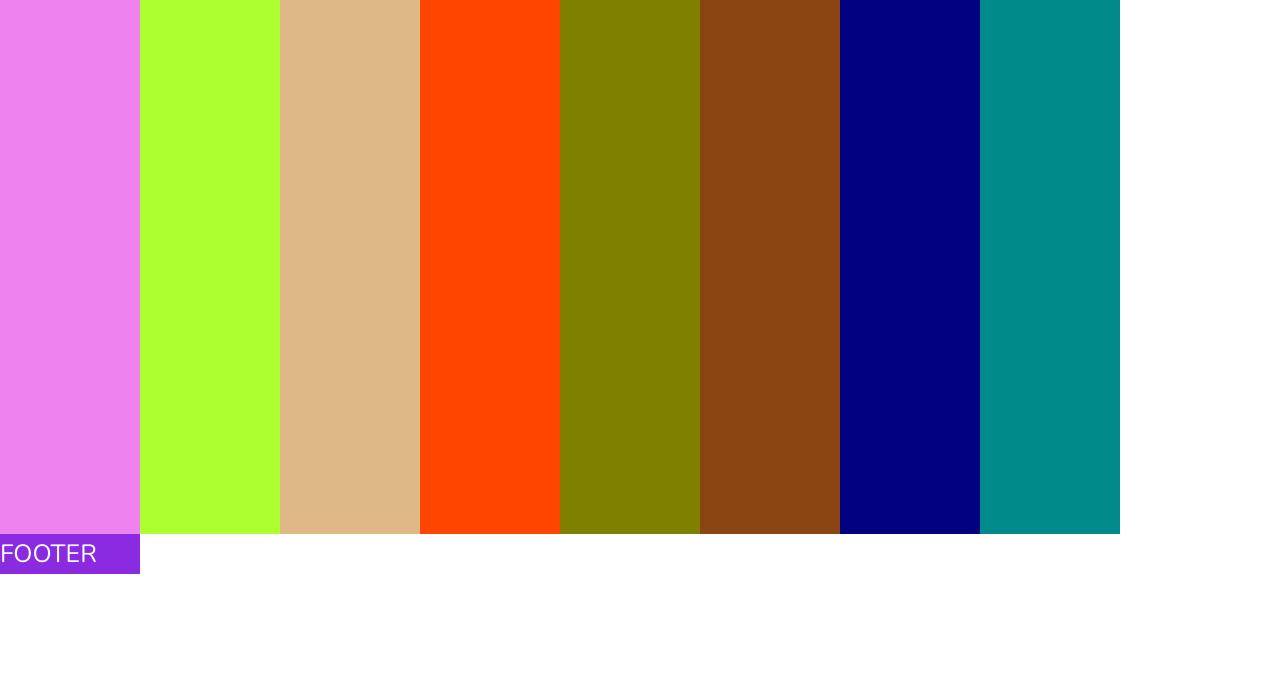
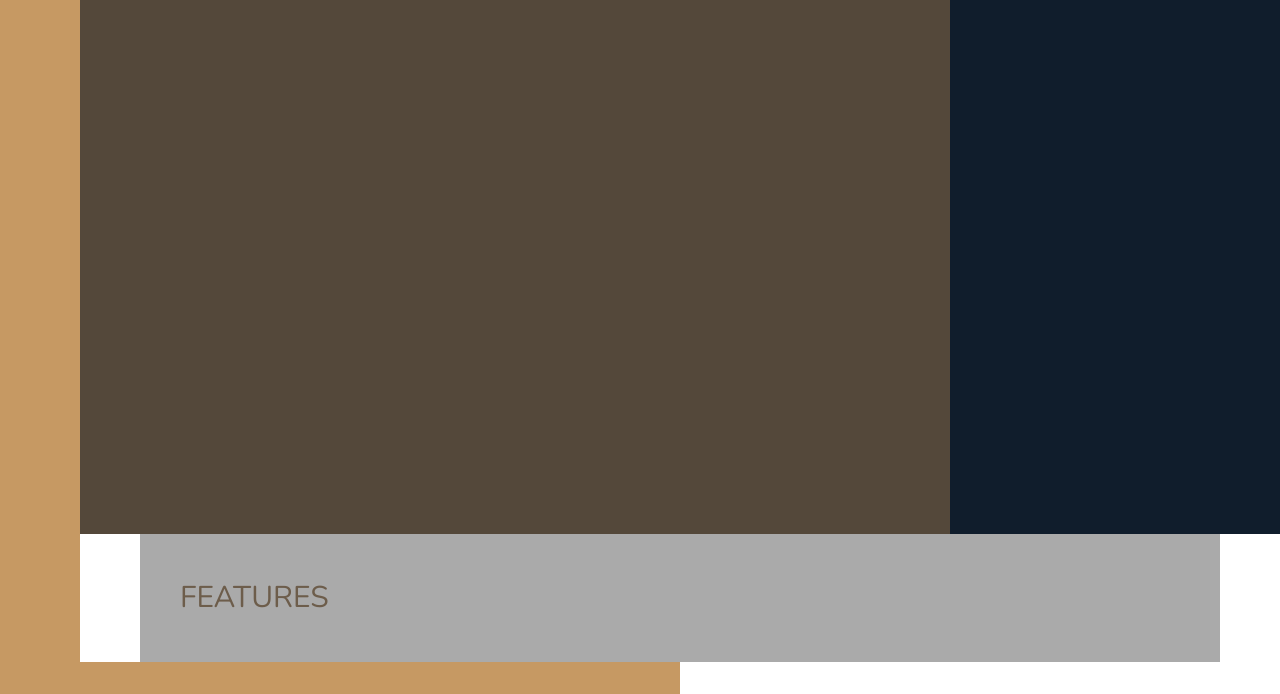
Before and after one commit to Ahmad-Dorri/nexter-responsive-web-page, a website: page index.html in a window 1280 px wide. Shown: the part 106-800 px from the top of the page. Drawn offline with nearby package versions, Linux system fonts and the light colour scheme.

Commit message:
grid is done

```diff
--- a/sass/_base.scss
+++ b/sass/_base.scss
@@ -28,11 +28,8 @@ html {
 }
 
 body {
-  //test:
-  font-size: 2.5rem;
-  color: white;
   font-family: $font-primary;
-  //   color: $color-grey-dark-2;
+  color: $color-grey-dark-2;
   font-weight: 300;
   line-height: 1.6;
 }
@@ -40,5 +37,14 @@ body {
 .container {
   display: grid;
   grid-template-rows: 80vh min-content 40vw min-content min-content min-content;
-  grid-template-columns: repeat(8, 1fr);
+  grid-template-columns:
+    [side-start] 8rem [side-end full-start] minmax(
+      6rem,
+      1fr
+    ) [center-start] repeat(8, [col-start] minmax(min-content, 14rem) [col-end])
+    [center-end] minmax(6rem, 1fr) [full-end];
+  & > * {
+    font-size: 3rem;
+    padding: 4rem;
+  }
 }
--- a/sass/_features.scss
+++ b/sass/_features.scss
@@ -1,3 +1,4 @@
 .features {
-  background-color: orangered;
+  background-color: $color-grey-light-2;
+  grid-column: center-start / center-end;
 }
--- a/sass/_footer.scss
+++ b/sass/_footer.scss
@@ -1,3 +1,4 @@
 .footer {
-  background-color: blueviolet;
+  background-color: $color-secondary;
+  grid-column: full-start / full-end;
 }
--- a/sass/_gallery.scss
+++ b/sass/_gallery.scss
@@ -1,3 +1,4 @@
 .gallery {
-  background-color: darkcyan;
+  background-color: $color-grey-dark-1;
+  grid-column: full-start / full-end;
 }
--- a/sass/_header.scss
+++ b/sass/_header.scss
@@ -1,3 +1,4 @@
 .header {
-  background-color: greenyellow;
+  background-color: $color-grey-dark-1;
+  grid-column: full-start / col-end 6;
 }
--- a/sass/_homes.scss
+++ b/sass/_homes.scss
@@ -1,3 +1,4 @@
 .homes {
-  background-color: navy;
+  background-color: $color-secondary;
+  grid-column: center-start / center-end;
 }
--- a/sass/_realtors.scss
+++ b/sass/_realtors.scss
@@ -1,3 +1,4 @@
 .realtors {
-  background-color: burlywood;
+  background-color: $color-secondary;
+  grid-column: col-start 7 / full-end;
 }
--- a/sass/_sidebar.scss
+++ b/sass/_sidebar.scss
@@ -1,3 +1,5 @@
 .sidebar {
-  background-color: violet;
+  background-color: $color-primary;
+  grid-column: side-start / side-end;
+  grid-row: 1 / -1;
 }
--- a/sass/_story.scss
+++ b/sass/_story.scss
@@ -1,8 +1,9 @@
 .story {
   &__pictures {
-    background-color: olive;
+    background-color: $color-primary;
+    grid-column: full-start / col-end 4;
   }
   &__content {
-    background-color: saddlebrown;
+    grid-column: col-start 5 / full-end;
   }
 }
--- a/sass/main.scss
+++ b/sass/main.scss
@@ -1,5 +1,5 @@
+@import "typography";
 @import "base";
-@import "typography";
 
 @import "sidebar";
 @import "header";
```
Also changed, not shown: package.json (+5 -4 lines), css/style.css, 2 other files.
